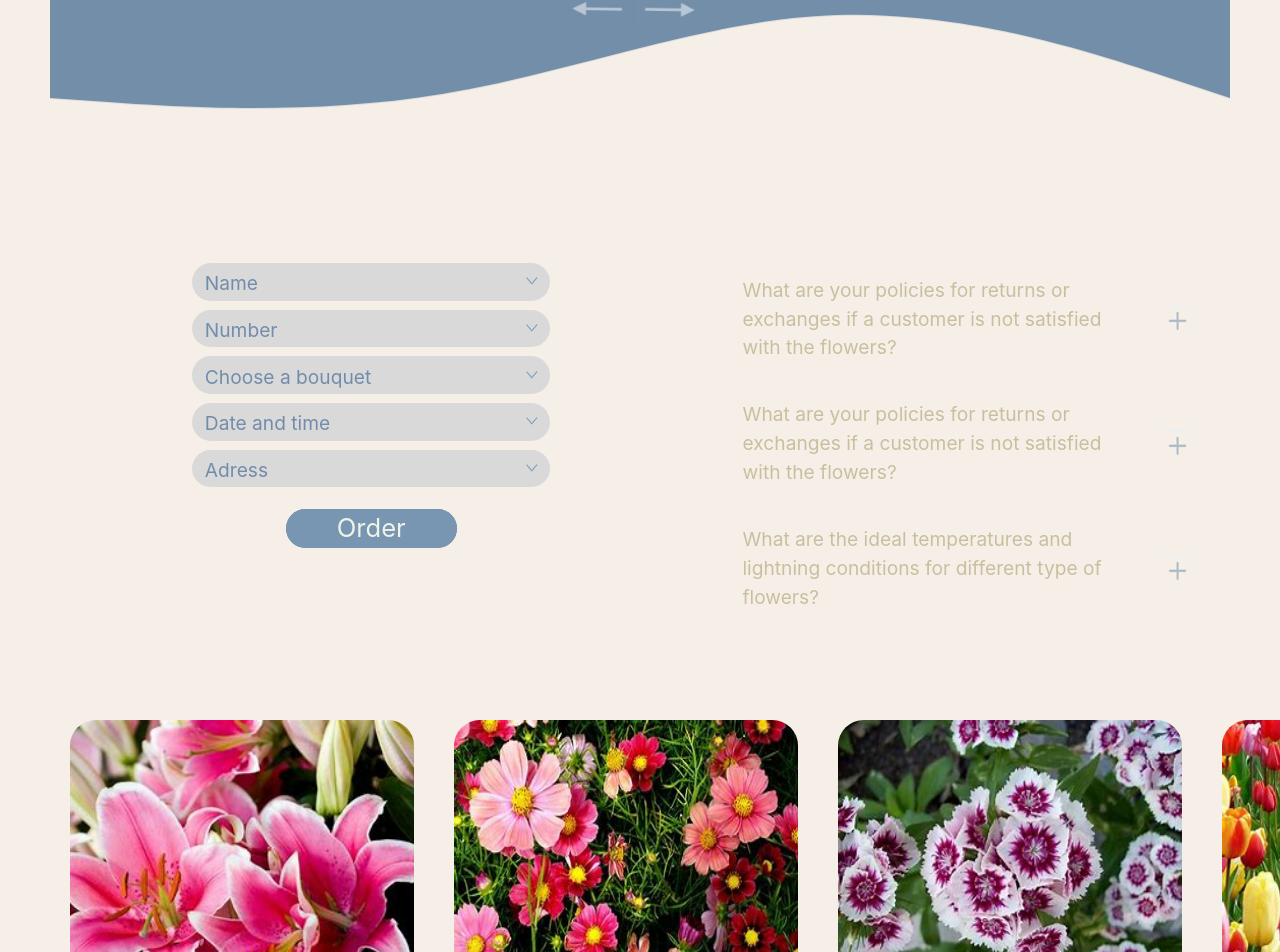
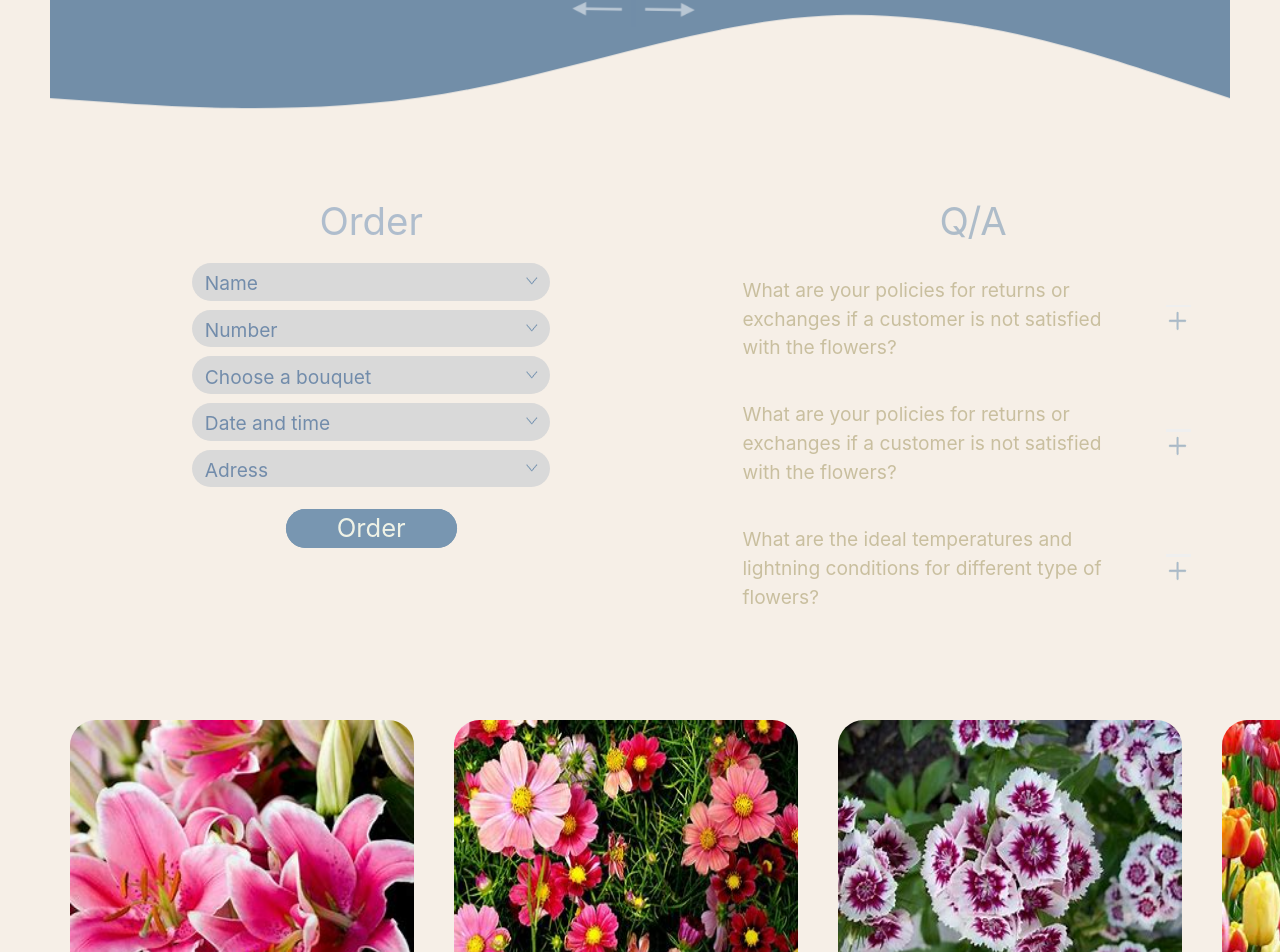
Before and after one commit to parthsaini2004/Flowers, a React (Create React App) app: page / in a window 1280 px wide. Shown: the part 1858-2810 px from the top of the page. Built offline with nearby package versions, Linux system fonts and the light colour scheme.

Commit message:
z-index for order added

```diff
--- a/src/App.css
+++ b/src/App.css
@@ -201,6 +201,7 @@ p {
     font-size: 3vw;
     color: rgb(175, 189, 205);
     margin-bottom: 1vw;
+    z-index:5;
 }
 
 .order1_3 {
@@ -269,6 +270,7 @@ p {
     color: rgb(174, 188, 201);
     font-size: 3vw;
     margin-bottom: 2vw;
+    z-index:5;
 }
 
 .policies {
```
